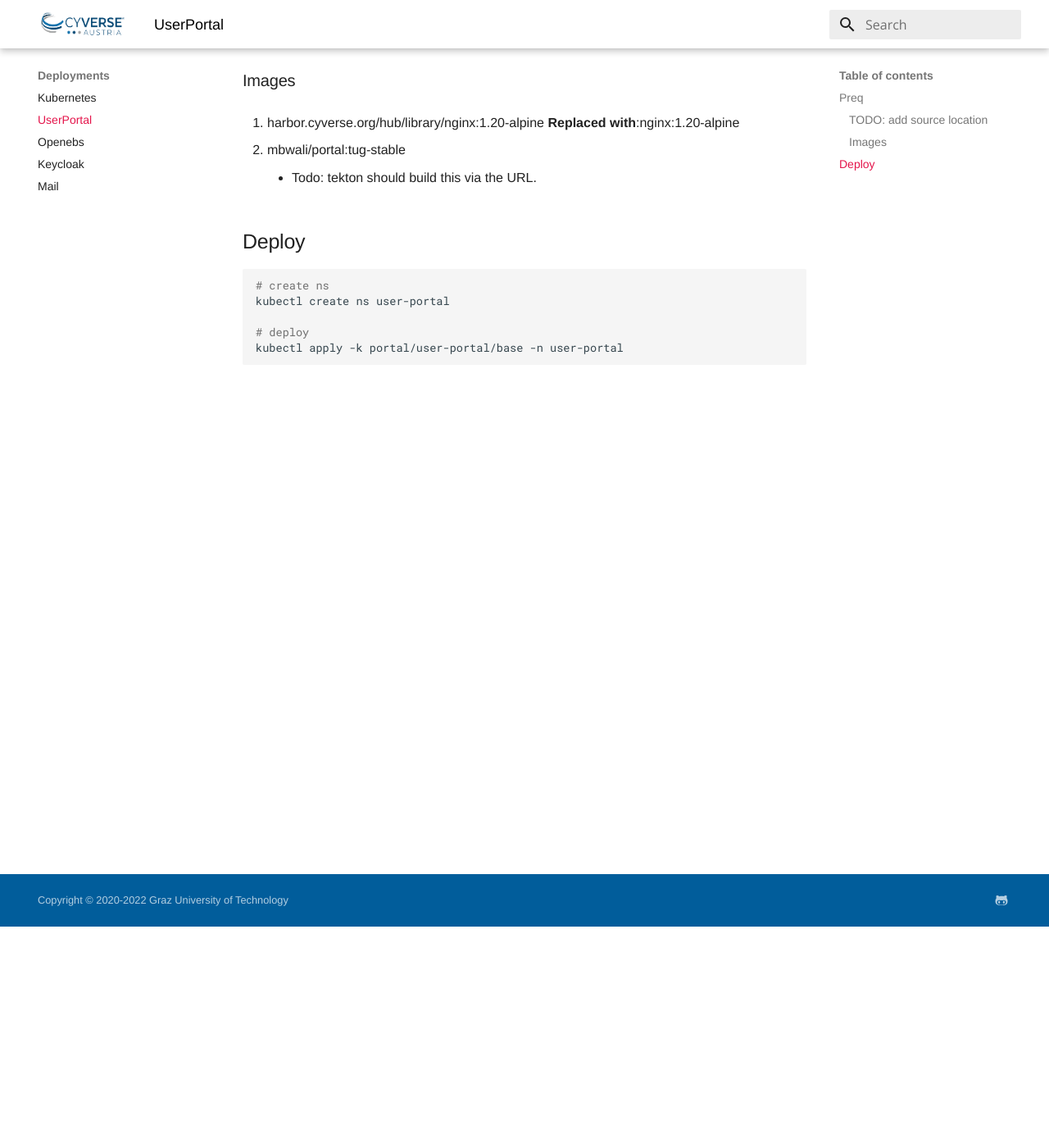
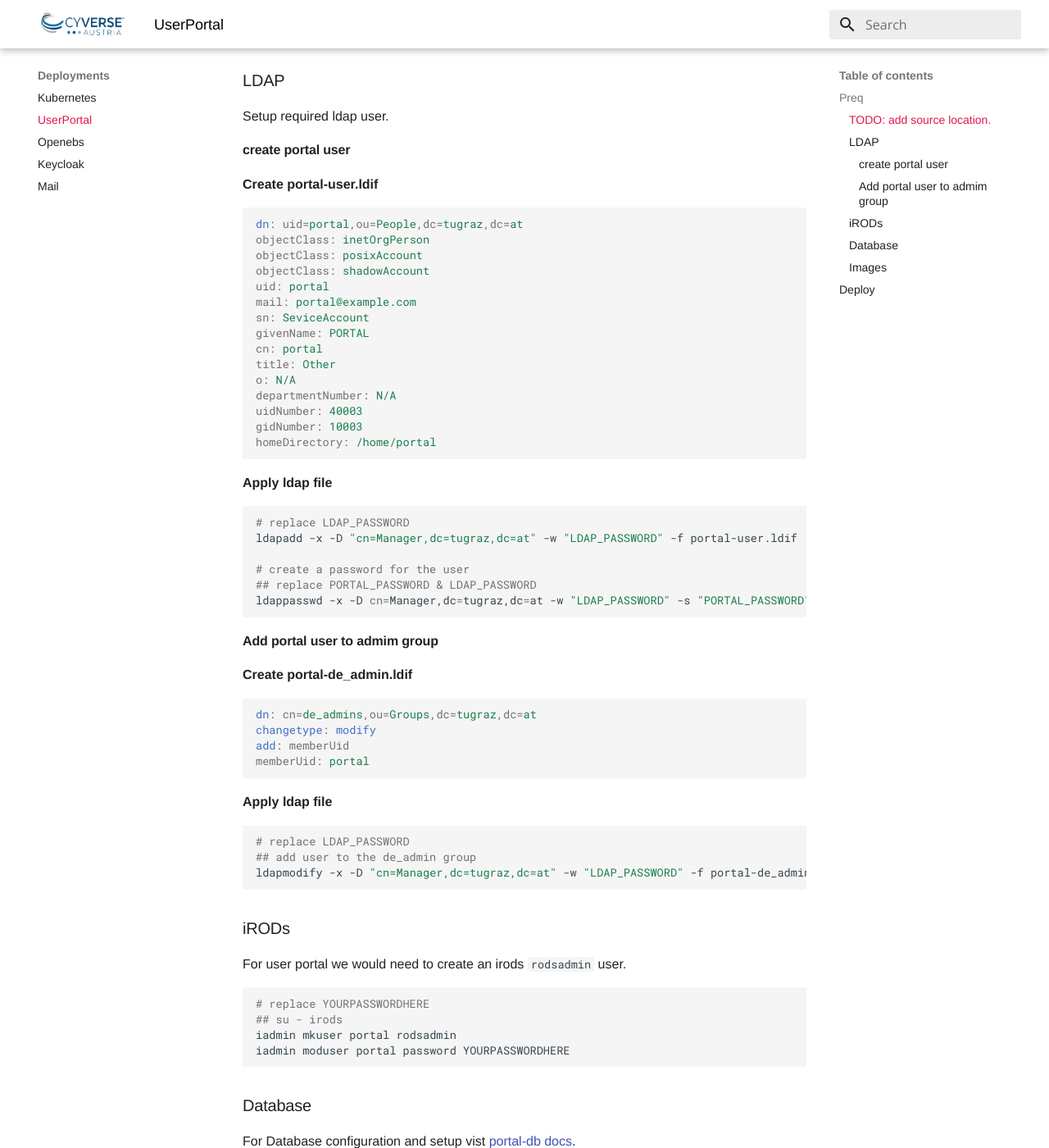
Before and after one commit to cyverse-austria/docs, an MkDocs documentation site: the page built from docs/deployments/userportal.md, in a window 1280 px wide and 1400 px high, scrolled down 270 px. Shown: the whole window at 82% size. Built offline with MkDocs 1.6.1 and Material for MkDocs 9.7.7, drawn with Linux system fonts in a browser that asks for light colours.

Commit message:
portal: update docs

````diff
--- a/docs/deployments/userportal.md
+++ b/docs/deployments/userportal.md
@@ -2,7 +2,78 @@
 
 ## Preq
 
-### TODO: add source location
+### TODO: add source location.
+
+### LDAP
+Setup required ldap user.
+
+#### create portal user
+
+**Create portal-user.ldif**
+
+```ldif
+dn: uid=portal,ou=People,dc=tugraz,dc=at
+objectClass: inetOrgPerson
+objectClass: posixAccount
+objectClass: shadowAccount
+uid: portal
+mail: portal@example.com
+sn: SeviceAccount
+givenName: PORTAL
+cn: portal
+title: Other
+o: N/A
+departmentNumber: N/A
+uidNumber: 40003
+gidNumber: 10003
+homeDirectory: /home/portal
+```
+
+**Apply ldap file**
+
+```bash
+# replace LDAP_PASSWORD
+ldapadd -x -D "cn=Manager,dc=tugraz,dc=at" -w "LDAP_PASSWORD" -f portal-user.ldif
+
+# create a password for the user
+## replace PORTAL_PASSWORD & LDAP_PASSWORD
+ldappasswd -x -D cn=Manager,dc=tugraz,dc=at -w "LDAP_PASSWORD" -s "PORTAL_PASSWORD" "uid=portal,ou=People,dc=tugraz,dc=at"
+```
+
+#### Add portal user to admim group
+
+**Create portal-de_admin.ldif**
+
+```ldif
+dn: cn=de_admins,ou=Groups,dc=tugraz,dc=at
+changetype: modify
+add: memberUid
+memberUid: portal
+```
+
+**Apply ldap file**
+
+```bash
+# replace LDAP_PASSWORD
+## add user to the de_admin group
+ldapmodify -x -D "cn=Manager,dc=tugraz,dc=at" -w "LDAP_PASSWORD" -f portal-de_admin.ldif
+```
+
+
+### iRODs
+
+For user portal we would need to create an irods `rodsadmin` user.
+
+```bash
+# replace YOURPASSWORDHERE
+## su - irods
+iadmin mkuser portal rodsadmin
+iadmin moduser portal password YOURPASSWORDHERE
+```
+
+### Database
+
+For Database configuration and setup vist [portal-db docs](../database/portal-db.md).
 
 ### Images
 
````
